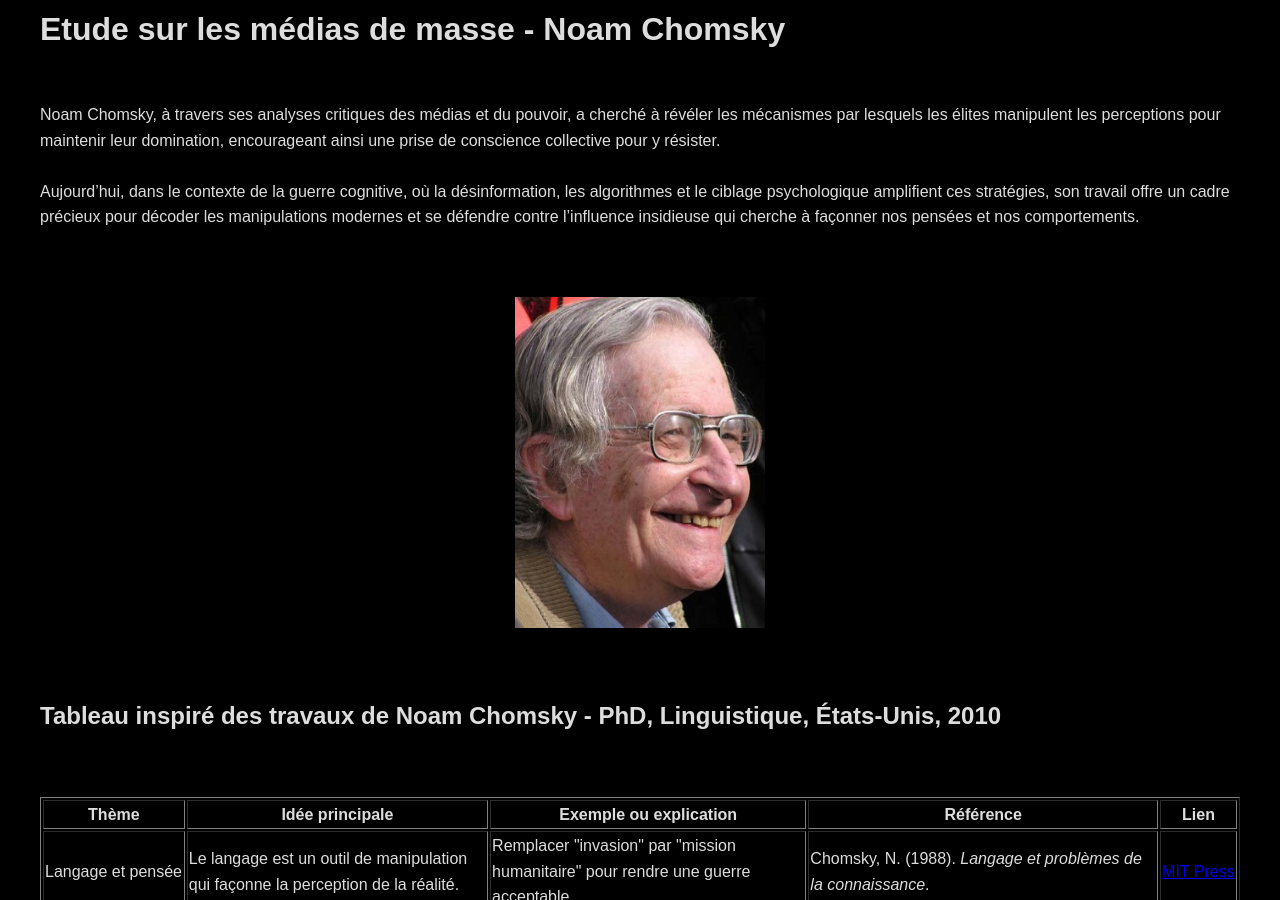
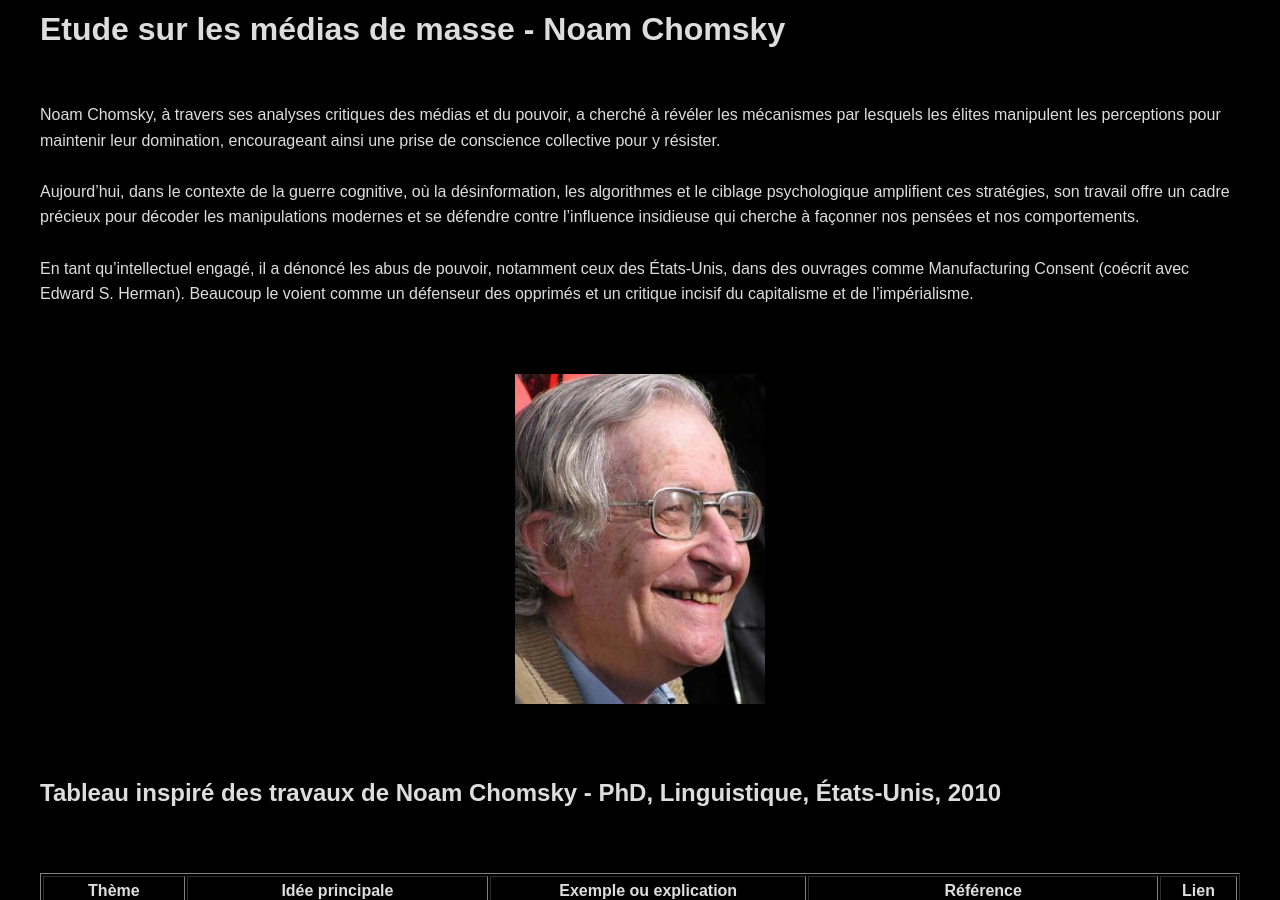
Before and after one commit to Anadema/Cognitive-Weaponization-Matrix, a Jekyll site: the page built from Lisez_moi.md, in a window 1280 px wide and 900 px high, scrolled down 8649 px. Built offline with Jekyll 4.4.1, drawn with Linux system fonts in a browser that asks for light colours.

Commit message:
Update Lisez_moi.md

```diff
--- a/Lisez_moi.md
+++ b/Lisez_moi.md
@@ -243,7 +243,8 @@ Ces méthodes, adaptées à la guerre cognitive de masse, peuvent être amplifi
 Noam Chomsky, à travers ses analyses critiques des médias et du pouvoir, a cherché à révéler les mécanismes par lesquels les élites manipulent les perceptions pour maintenir leur domination, encourageant ainsi une prise de conscience collective pour y résister.
 <br><br>
 Aujourd’hui, dans le contexte de la guerre cognitive, où la désinformation, les algorithmes et le ciblage psychologique amplifient ces stratégies, son travail offre un cadre précieux pour décoder les manipulations modernes et se défendre contre l’influence insidieuse qui cherche à façonner nos pensées et nos comportements.
-<br><br><br>
+<br><br>
+En tant qu'intellectuel engagé, il a dénoncé les abus de pouvoir, notamment ceux des États-Unis, dans des ouvrages comme Manufacturing Consent (coécrit avec Edward S. Herman). Beaucoup le voient comme un défenseur des opprimés et un critique incisif du capitalisme et de l'impérialisme.<br><br><br>
 
 <p align="center">
   <img width="250" height="320" src="./Image/Chomsky.jpg"><br>
```
